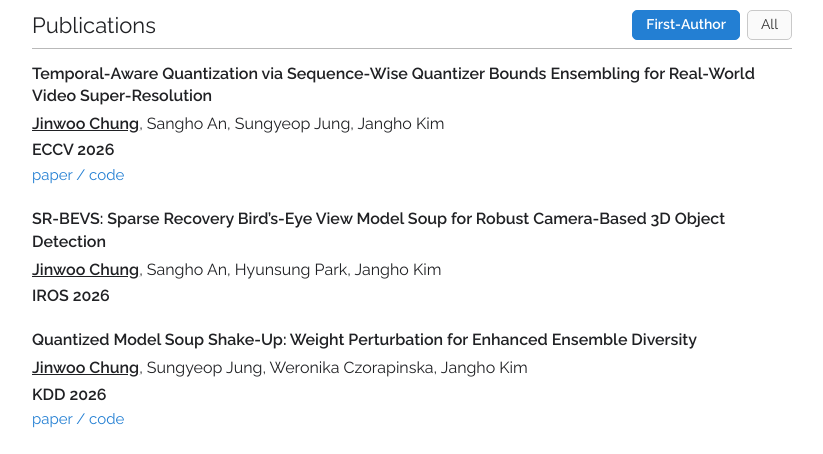
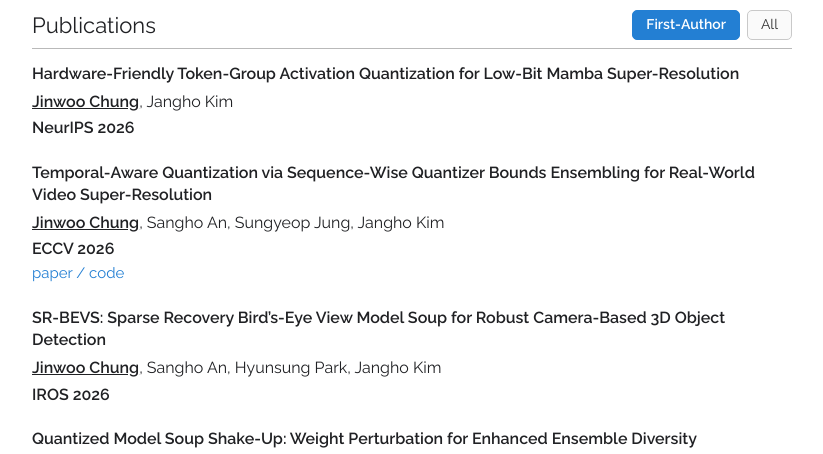
Before and after one commit to imaboybut/imaboybut.github.io, a plain HTML site: page index.html in a window 1280 px wide. Shown: the part 334-788 px from the top of the page, without its empty margins (228-1051 px from the left). Drawn offline with Linux system fonts and the light colour scheme; some icons are missing.

Commit message:
Add new publication entry for NeurIPS 2026

```diff
--- a/index.html
+++ b/index.html
@@ -59,6 +59,12 @@
       <hr>
 
       <div id="publication-list">
+        <article class="publication" data-first-author="true">
+          <h3>Hardware-Friendly Token-Group Activation Quantization for Low-Bit Mamba Super-Resolution</h3>
+          <p><strong><u>Jinwoo Chung</u></strong>, Jangho Kim</p>
+          <p class="venue">NeurIPS 2026</p>
+        </article>
+
         <article class="publication" data-first-author="true">
           <h3>Temporal-Aware Quantization via Sequence-Wise Quantizer Bounds Ensembling for Real-World Video Super-Resolution</h3>
           <p><strong><u>Jinwoo Chung</u></strong>, Sangho An, Sungyeop Jung, Jangho Kim</p>
```
